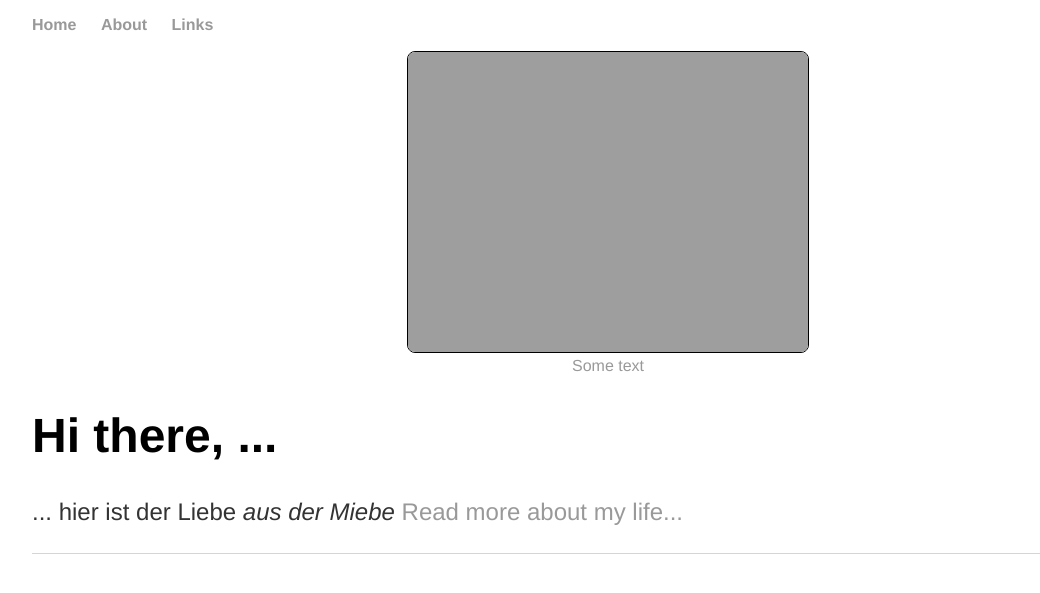
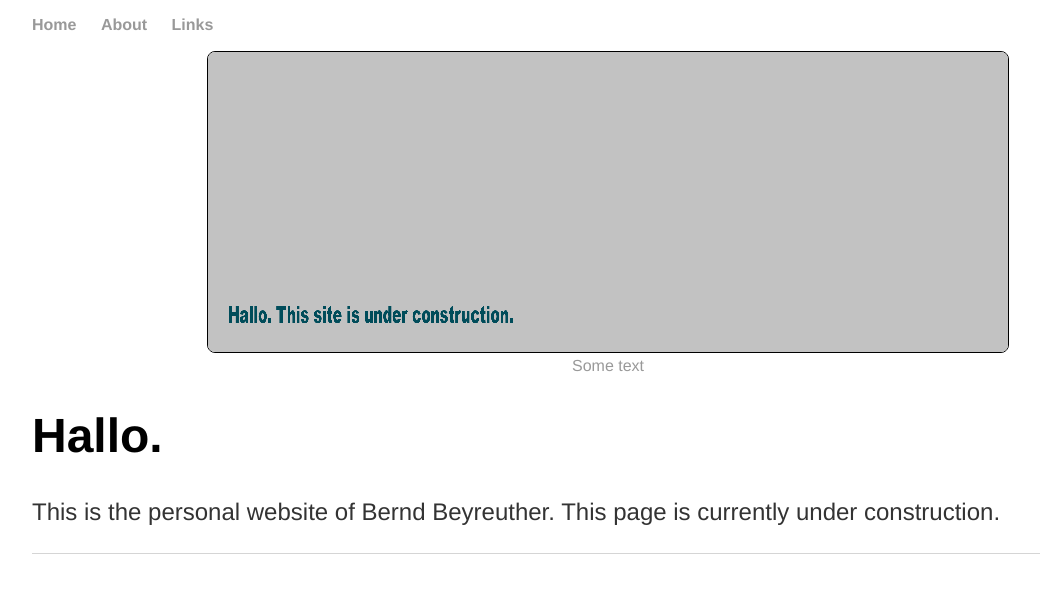
Before and after one commit to gebirgsbernd/gebirgsbernd.github.io, a Jekyll site: the page built from index.html, in a window 1280 px wide. Shown: the top 593 px of the page, without its empty margins (32-1072 px from the left). Built offline with Jekyll 4.4.1, drawn with Linux system fonts in a browser that asks for light colours.

Commit message:
Update index.html

```diff
--- a/index.html
+++ b/index.html
@@ -1,6 +1,6 @@
 ---
 layout: default
-title: Berno Bexreuther
+title: Bernd Beyreuther
 ---
 <style>
 	.gfg {
@@ -24,7 +24,7 @@ title: Berno Bexreuther
 
 <a href="/about" class="fill-div">
 	<div class = "gfg">
-	<img src="{{ site.url }}{{ site.baseurl }}/assets/bg2.jpg" />
+	<img src="{{ site.url }}{{ site.baseurl }}/assets/bg2.png" />
 	<br>
 	Some text
 	</a>
@@ -32,6 +32,9 @@ title: Berno Bexreuther
 </a>
 
 <div class="blurb">
-	<h1>Hi there, ...</h1>
-	<p>... hier ist der Liebe  <em>aus der Miebe</em>  <a href="/about">Read more about my life...</a></p>
+	<h1>Hallo.</h1>
+	<p>
+	This is the personal website of Bernd Beyreuther.
+	This page is currently under construction.
+	</p>
 </div><!-- /.blurb -->
```
